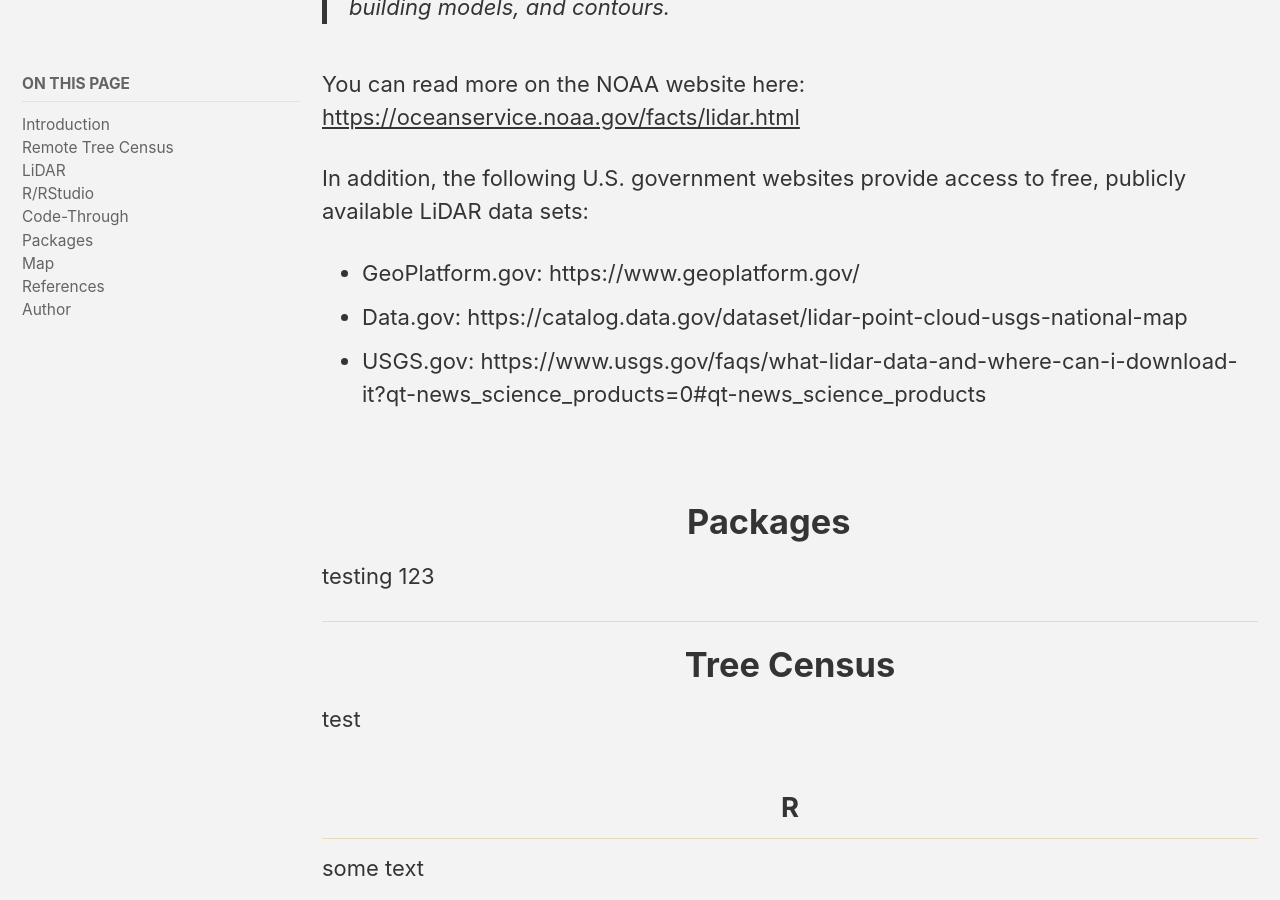
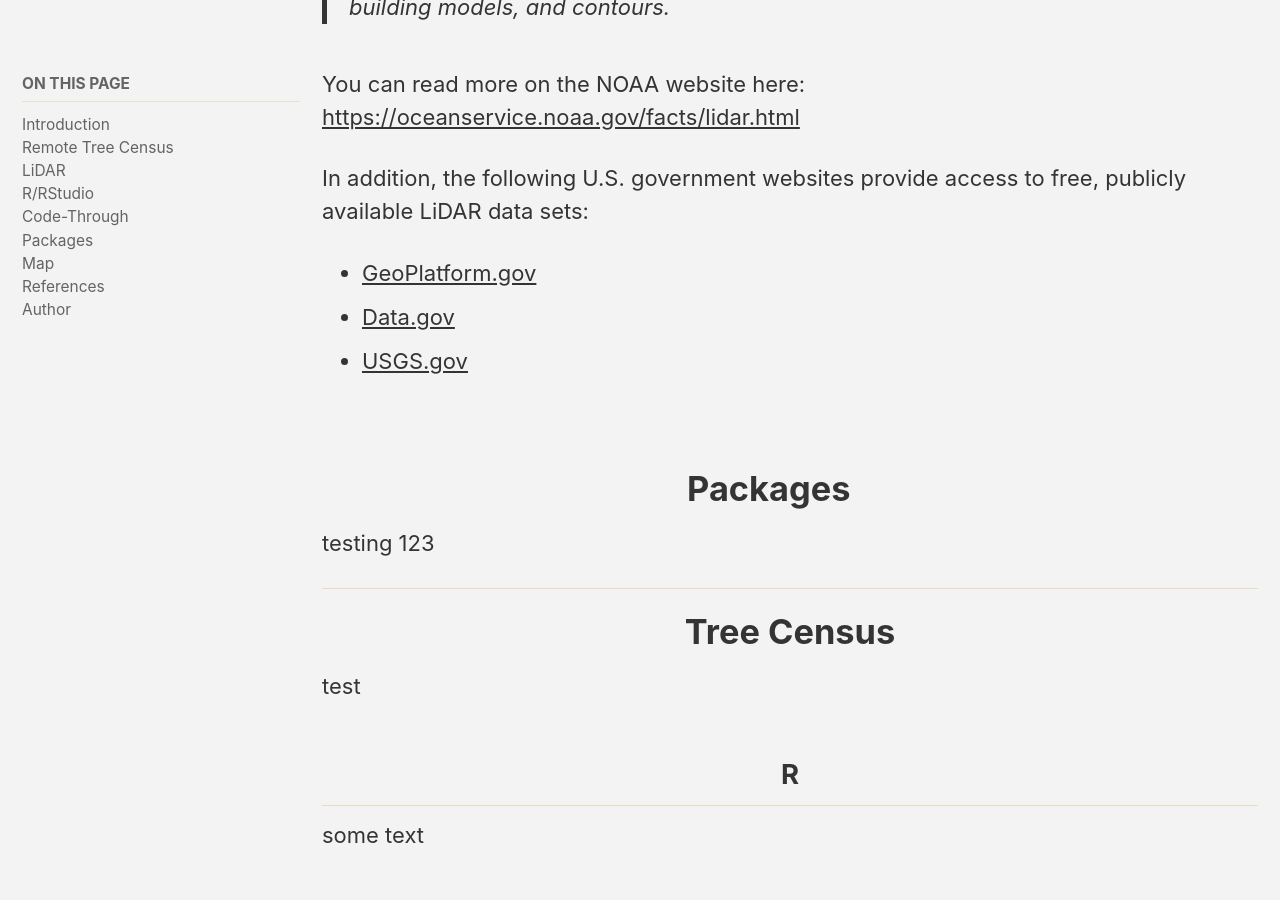
Before and after one commit to castower/cpp-593-treeproject-site, a Jekyll site: the page built from index.md, in a window 1280 px wide and 900 px high, scrolled down 4124 px. Built offline with Jekyll 4.4.1, drawn with Linux system fonts in a browser that asks for light colours; cached includes are drawn as plain includes; nearby versions of some CDN libraries; some of the changed lines change nothing that is shown.

Commit message:
Update index.md

```diff
--- a/index.md
+++ b/index.md
@@ -77,9 +77,9 @@
 
   <p>
   <ul>
-  <li> GeoPlatform.gov: https://www.geoplatform.gov/ </li>
-  <li> Data.gov: https://catalog.data.gov/dataset/lidar-point-cloud-usgs-national-map </li>
-  <li> USGS.gov: https://www.usgs.gov/faqs/what-lidar-data-and-where-can-i-download-it?qt-news_science_products=0#qt-news_science_products </li>
+  <li> <a href="https://www.geoplatform.gov/">GeoPlatform.gov</a></li>
+  <li> <a href="https://catalog.data.gov/dataset/lidar-point-cloud-usgs-national-map">Data.gov</a> </li>
+  <li> <a href="https://www.usgs.gov/faqs/what-lidar-data-and-where-can-i-download-it?qt-news_science_products=0#qt-news_science_products">USGS.gov</a> </li>
   </ul>
   </p>
 
```
